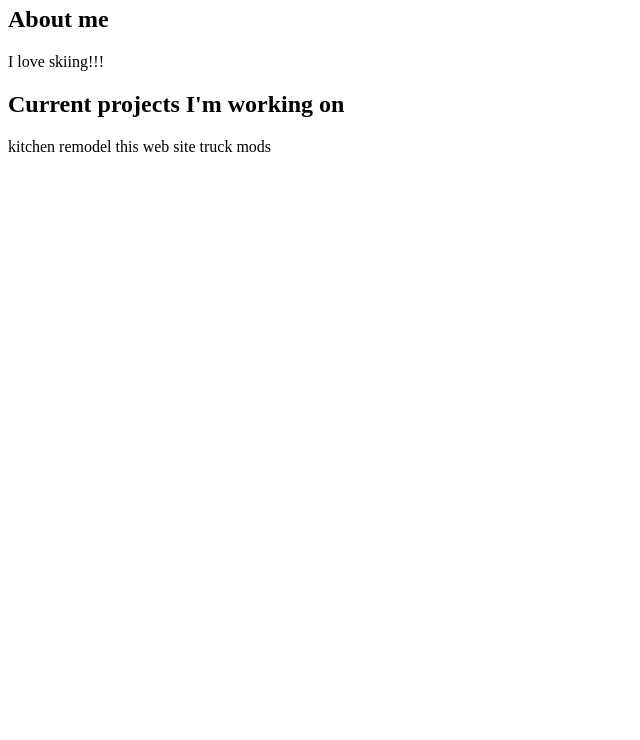
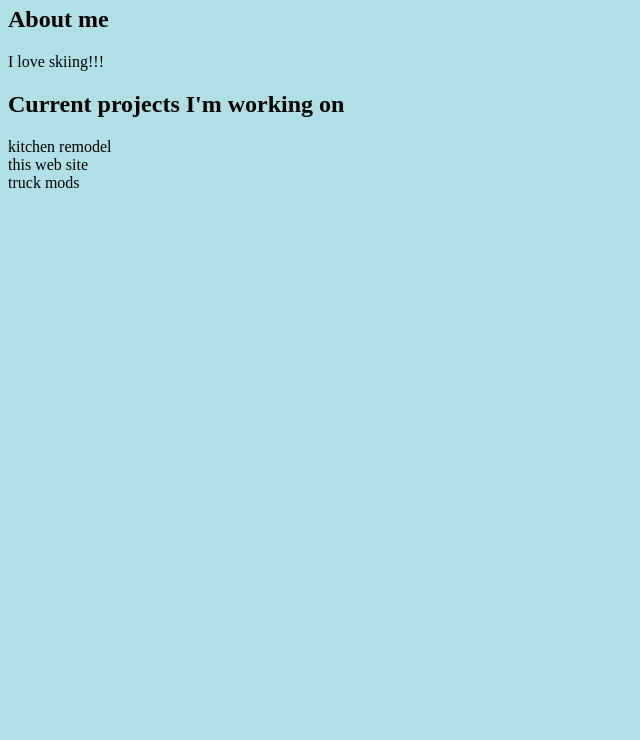
Before and after one commit to jon12k2018/mywebsite0, a plain HTML site: page index.html in a window 1280 px wide. Shown: the part 60-800 px from the top of the page, without its empty margins (0-640 px from the left). Drawn offline with Linux system fonts and the light colour scheme.

Commit message:
Update index.html

```diff
--- a/index.html
+++ b/index.html
@@ -2,16 +2,16 @@
 	<h1>
 		Welcome to Jon Kintner's website v0
 	</h1>
-	<body>
+	<body style="background-color:powderblue;">
 		<h2>About me</h2>
 		<p>
 			I love skiing!!!
 		</p>
 		<h2>Current projects I'm working on</h2>
 		<p>
-			kitchen remodel
-			this web site
-			truck mods
+			kitchen remodel<br>
+			this web site<br>
+			truck mods<br>
 		</p>
 	</body>
 </html>
```
